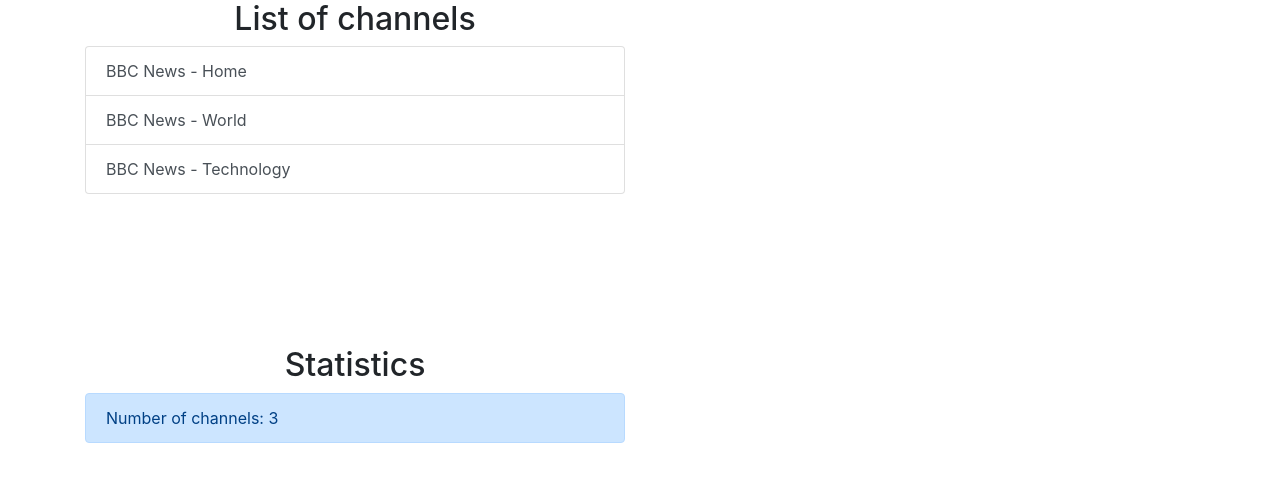
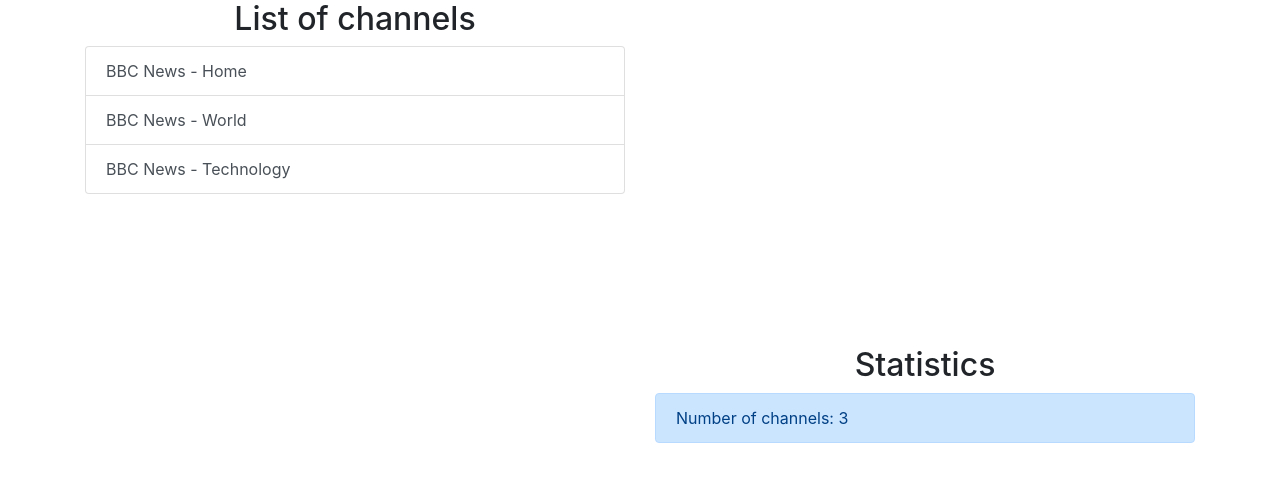
Before and after one commit to AleksandrCherniavskiy/rss-reader, an Angular app: page / in a window 1280 px wide. Shown: the top 482 px of the page. Built offline with nearby package versions, Linux system fonts and the light colour scheme.

Commit message:
Changed class order

```diff
--- a/src/app/app.component.html
+++ b/src/app/app.component.html
@@ -8,14 +8,14 @@
     </div>
     <div class="w-100"></div>
     <div class="col">
+      <app-notification-preview
+        [selectedNotification]="notificationList?.selectedNotification">
+      </app-notification-preview>
+    </div>
+    <div class="col">
       <app-statistics [selectedNotification]="notificationList?.selectedNotification"
                       [feedOutput]="channelList?.response">
       </app-statistics>
     </div>
-    <div class="col">
-      <app-notification-preview
-        [selectedNotification]="notificationList?.selectedNotification">
-      </app-notification-preview>
-    </div>
   </div>
 </div>
```
